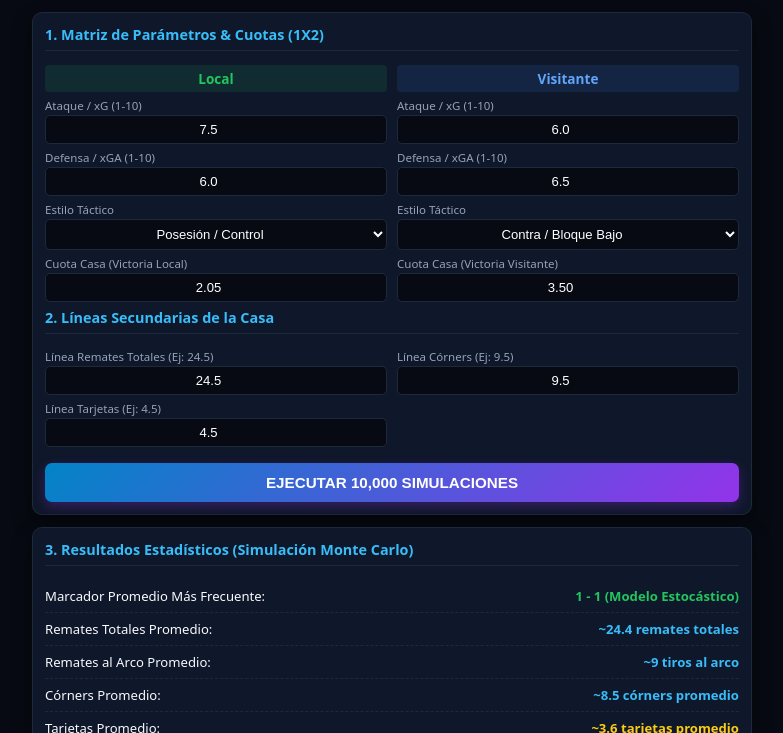
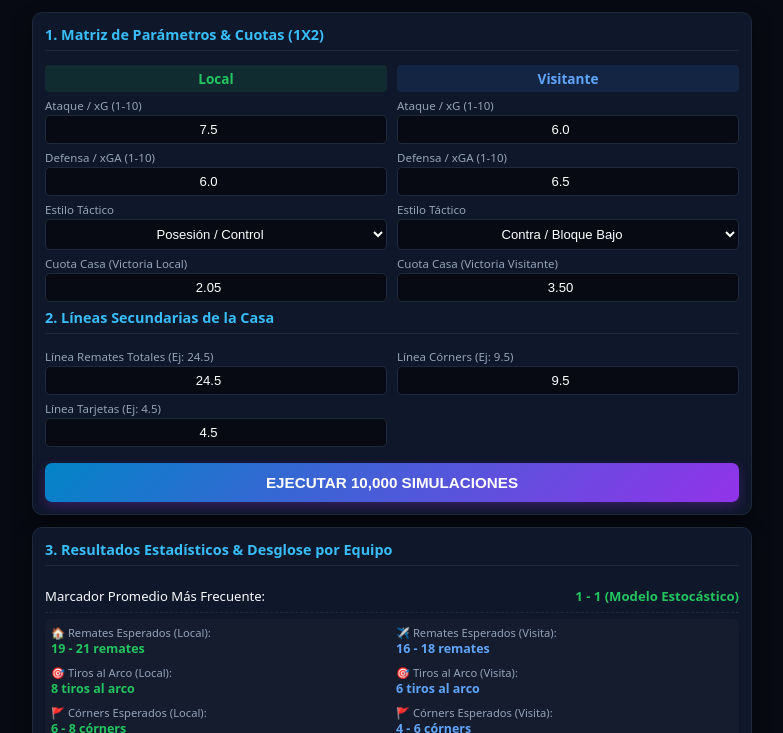
Before and after one commit to jondermanti64-design/Soloplantillas, a plain HTML site: page index.html in a window 1280 px wide. Both pictures are taken after a click on the button "EJECUTAR 10,000 SIMULACIONES". Shown: the part 67-800 px from the top of the page, without its empty margins (248-1031 px from the left). Drawn offline with Linux system fonts and the light colour scheme.

Commit message:
Update index.html

```diff
--- a/index.html
+++ b/index.html
@@ -153,6 +153,24 @@
             display: flex;
             justify-content: space-between;
         }
+        .breakdown-grid {
+            display: grid;
+            grid-template-columns: 1fr 1fr;
+            gap: 8px;
+            margin-top: 6px;
+            background: rgba(255,255,255,0.02);
+            padding: 6px;
+            border-radius: 6px;
+            font-size: 0.78rem;
+        }
+        .breakdown-item span {
+            display: block;
+            color: var(--muted);
+            font-size: 0.7rem;
+        }
+        .breakdown-item strong {
+            color: var(--text);
+        }
     </style>
 </head>
 <body>
@@ -224,26 +242,50 @@
     </div>
 
     <div class="card results-section" id="resultsCard">
-        <h3>3. Resultados Estadísticos (Simulación Monte Carlo)</h3>
+        <h3>3. Resultados Estadísticos & Desglose por Equipo</h3>
         <div class="prob-row">
             <span>Marcador Promedio Más Frecuente:</span>
             <span id="resScore" class="val-highlight" style="color: var(--green);">-</span>
         </div>
-        <div class="prob-row">
-            <span>Remates Totales Promedio:</span>
-            <span id="resRematesTotales" class="val-highlight">-</span>
+
+        <!-- Desglose detallado por equipo -->
+        <div class="breakdown-grid">
+            <div class="breakdown-item">
+                <span>🏠 Remates Esperados (Local):</span>
+                <strong id="resRemLocal" style="color:var(--green)">-</strong>
+            </div>
+            <div class="breakdown-item">
+                <span>✈️ Remates Esperados (Visita):</span>
+                <strong id="resRemVisita" style="color:#60a5fa">-</strong>
+            </div>
+            <div class="breakdown-item">
+                <span>🎯 Tiros al Arco (Local):</span>
+                <strong id="resArcoLocal" style="color:var(--green)">-</strong>
+            </div>
+            <div class="breakdown-item">
+                <span>🎯 Tiros al Arco (Visita):</span>
+                <strong id="resArcoVisita" style="color:#60a5fa">-</strong>
+            </div>
+            <div class="breakdown-item">
+                <span>🚩 Córners Esperados (Local):</span>
+                <strong id="resCorLocal" style="color:var(--green)">-</strong>
+            </div>
+            <div class="breakdown-item">
+                <span>🚩 Córners Esperados (Visita):</span>
+                <strong id="resCorVisita" style="color:#60a5fa">-</strong>
+            </div>
+            <div class="breakdown-item">
+                <span>🟨 Tarjetas Esperadas (Local):</span>
+                <strong id="resTarLocal" style="color:var(--yellow)">-</strong>
+            </div>
+            <div class="breakdown-item">
+                <span>🟨 Tarjetas Esperadas (Visita):</span>
+                <strong id="resTarVisita" style="color:var(--yellow)">-</strong>
+            </div>
         </div>
-        <div class="prob-row">
-            <span>Remates al Arco Promedio:</span>
-            <span id="resRematesArco" class="val-highlight">-</span>
-        </div>
-        <div class="prob-row">
-            <span>Córners Promedio:</span>
-            <span id="resCorners" class="val-highlight">-</span>
-        </div>
-        <div class="prob-row">
-            <span>Tarjetas Promedio:</span>
-            <span id="resTarjetas" class="val-highlight" style="color: var(--yellow);">-</span>
+
+        <div style="margin-top: 8px; font-size: 0.75px; color: var(--muted); text-align: center;">
+            Totales globales: <span id="resTotalesGlobales" style="color:var(--accent)">-</span>
         </div>
 
         <h3>4. 🎲 Matriz de Probabilidades & Auditoría de Valor (+EV)</h3>
@@ -291,26 +333,42 @@ function correrSimulacionMonteCarlo() {
     const lineaCorners = parseFloat(document.getElementById('lineaCorners').value) || 9.5;
     const lineaTarjetas = parseFloat(document.getElementById('lineaTarjetas').value) || 4.5;
 
+    // Tasas de Poisson para goles basadas estrictamente en xG y xGA
     let lambdaL = Math.max(0.4, (atkL / defV) * 1.12);
     let lambdaV = Math.max(0.4, (atkV / defL) * 0.92);
 
     let totalSims = 10000;
     let winsL = 0, winsV = 0, draws = 0;
 
-    let sumRemates = 0, sumArco = 0, sumCorners = 0, sumTarjetas = 0;
+    let sumRemL = 0, sumRemV = 0;
+    let sumArcoL = 0, sumArcoV = 0;
+    let sumCorL = 0, sumCorV = 0;
+    let sumTarL = 0, sumTarV = 0;
 
-    let targetRematesCount = 0;
-    let targetCornersCount = 0;
-    let targetTarjetasCount = 0;
+    let targetRematesCount = 0, targetCornersCount = 0, targetTarjetasCount = 0;
 
-    let baseC = 8.5;
-    if (estL === 'bandas') baseC += 2.0;
-    if (estV === 'bandas') baseC += 2.0;
-    if (estL === 'directo' && estV === 'directo') baseC -= 1.8;
+    // BASES DE CÁLCULO SEPARADAS POR EQUIPO
+    let rematesBaseL = (atkL * 2.2) + (10 - defV) * 0.8;
+    let rematesBaseV = (atkV * 2.2) + (10 - defL) * 0.8;
 
-    let baseT = 3.6 + (Math.abs(atkL - atkV) > 2 ? 0.8 : 0);
+    // Modificadores tácticos específicos de Córners por equipo
+    let corBaseL = 3.5;
+    if (estL === 'bandas') corBaseL += 2.5;
+    if (estL === 'posesion') corBaseL += 1.2;
+    if (estL === 'directo') corBaseL -= 0.5;
+
+    let corBaseV = 3.0;
+    if (estV === 'bandas') corBaseV += 2.5;
+    if (estV === 'posesion') corBaseV += 1.2;
+    if (estV === 'directo') corBaseV -= 0.5;
+
+    // Tarjetas por fricción y bloques bajos por equipo
+    let diferenciaNivel = Math.abs(atkL - atkV);
+    let tarBaseL = 1.2 + (estL === 'directo' ? 0.8 : 0);
+    let tarBaseV = 1.4 + (estV === 'directo' ? 0.8 : 0) + (diferenciaNivel * 0.2); // El equipo inferior suele hacer más faltas tácticas
 
     for (let i = 0; i < totalSims; i++) {
+        // Goles (Poisson)
         let gL = Math.floor(Math.random() * (lambdaL * 1.8));
         let gV = Math.floor(Math.random() * (lambdaV * 1.8));
 
@@ -318,19 +376,33 @@ function correrSimulacionMonteCarlo() {
         else if (gL === gV) draws++;
         else winsV++;
 
-        let rem = 20 + Math.floor(Math.random() * 9) + (atkL + atkV - 13);
-        let arco = Math.round(rem * 0.36);
-        let cor = Math.max(4, Math.round(baseC + (Math.random() * 4 - 2)));
-        let tar = Math.max(1, Math.round(baseT + (Math.random() * 3 - 1.5)));
+        // Remates Individuales Estocásticos
+        let remL = Math.max(3, Math.round(rematesBaseL + (Math.random() * 6 - 3)));
+        let remV = Math.max(2, Math.round(rematesBaseV + (Math.random() * 6 - 3)));
+        let remTotales = remL + remV;
 
-        sumRemates += rem;
-        sumArco += arco;
-        sumCorners += cor;
-        sumTarjetas += tar;
+        // Tiros al arco individuales proporcionales
+        let arcoL = Math.max(1, Math.round(remL * (0.32 + (atkL * 0.01))));
+        let arcoV = Math.max(1, Math.round(remV * (0.32 + (atkV * 0.01))));
 
-        if (rem > lineaRemates) targetRematesCount++;
-        if (cor > lineaCorners) targetCornersCount++;
-        if (tar > lineaTarjetas) targetTarjetasCount++;
+        // Córners individuales
+        let corL = Math.max(1, Math.round(corBaseL + (atkL * 0.3) + (Math.random() * 4 - 2)));
+        let corV = Math.max(1, Math.round(corBaseV + (atkV * 0.3) + (Math.random() * 4 - 2)));
+        let corTotales = corL + corV;
+
+        // Tarjetas individuales
+        let tarL = Math.max(0, Math.round(tarBaseL + (Math.random() * 3 - 1.5)));
+        let tarV = Math.max(0, Math.round(tarBaseV + (Math.random() * 3 - 1.5)));
+        let tarTotales = tarL + tarV;
+
+        sumRemL += remL; sumRemV += remV;
+        sumArcoL += arcoL; sumArcoV += arcoV;
+        sumCorL += corL; sumCorV += corV;
+        sumTarL += tarL; sumTarV += tarV;
+
+        if (remTotales > lineaRemates) targetRematesCount++;
+        if (corTotales > lineaCorners) targetCornersCount++;
+        if (tarTotales > lineaTarjetas) targetTarjetasCount++;
     }
 
     let probL = (winsL / totalSims) * 100;
@@ -339,10 +411,15 @@ function correrSimulacionMonteCarlo() {
     let probCorners = (targetCornersCount / totalSims) * 100;
     let probTarjetas = (targetTarjetasCount / totalSims) * 100;
 
-    let avgRemates = (sumRemates / totalSims).toFixed(1);
-    let avgArco = Math.round(sumArco / totalSims);
-    let avgCorners = (sumCorners / totalSims).toFixed(1);
-    let avgTarjetas = (sumTarjetas / totalSims).toFixed(1);
+    // Promedios individuales formateados como rangos lógicos
+    let avgRemL = (sumRemL / totalSims);
+    let avgRemV = (sumRemV / totalSims);
+    let avgArcoL = (sumArcoL / totalSims);
+    let avgArcoV = (sumArcoV / totalSims);
+    let avgCorL = (sumCorL / totalSims);
+    let avgCorV = (sumCorV / totalSims);
+    let avgTarL = (sumTarL / totalSims);
+    let avgTarV = (sumTarV / totalSims);
 
     let bestH = Math.round(lambdaL);
     let bestA = Math.round(lambdaV);
@@ -355,10 +432,21 @@ function correrSimulacionMonteCarlo() {
 
     // Mostrar en Pantalla
     document.getElementById('resScore').innerText = `${bestH} - ${bestA} (Modelo Estocástico)`;
-    document.getElementById('resRematesTotales').innerText = `~${avgRemates} remates totales`;
-    document.getElementById('resRematesArco').innerText = `~${avgArco} tiros al arco`;
-    document.getElementById('resCorners').innerText = `~${avgCorners} córners promedio`;
-    document.getElementById('resTarjetas').innerText = `~${avgTarjetas} tarjetas promedio`;
+
+    // Desgloses por equipo
+    document.getElementById('resRemLocal').innerText = `${Math.floor(avgRemL)} - ${Math.ceil(avgRemL + 1)} remates`;
+    document.getElementById('resRemVisita').innerText = `${Math.floor(avgRemV)} - ${Math.ceil(avgRemV + 1)} remates`;
+
+    document.getElementById('resArcoLocal').innerText = `${Math.round(avgArcoL)} tiros al arco`;
+    document.getElementById('resArcoVisita').innerText = `${Math.round(avgArcoV)} tiros al arco`;
+
+    document.getElementById('resCorLocal').innerText = `${Math.floor(avgCorL)} - ${Math.ceil(avgCorL + 1)} córners`;
+    document.getElementById('resCorVisita').innerText = `${Math.floor(avgCorV)} - ${Math.ceil(avgCorV + 1)} córners`;
+
+    document.getElementById('resTarLocal').innerText = `${Math.round(avgTarL)} amarillas`;
+    document.getElementById('resTarVisita').innerText = `${Math.round(avgTarV)} amarillas`;
+
+    document.getElementById('resTotalesGlobales').innerText = `Remates Totales: ~${(avgRemL + avgRemV).toFixed(1)} | Córners: ~${(avgCorL + avgCorV).toFixed(1)} | Tarjetas: ~${(avgTarL + avgTarV).toFixed(1)}`;
 
     // Local Card
     document.getElementById('prob1').innerText = `${probL.toFixed(1)}% Probabilidad`;
```
